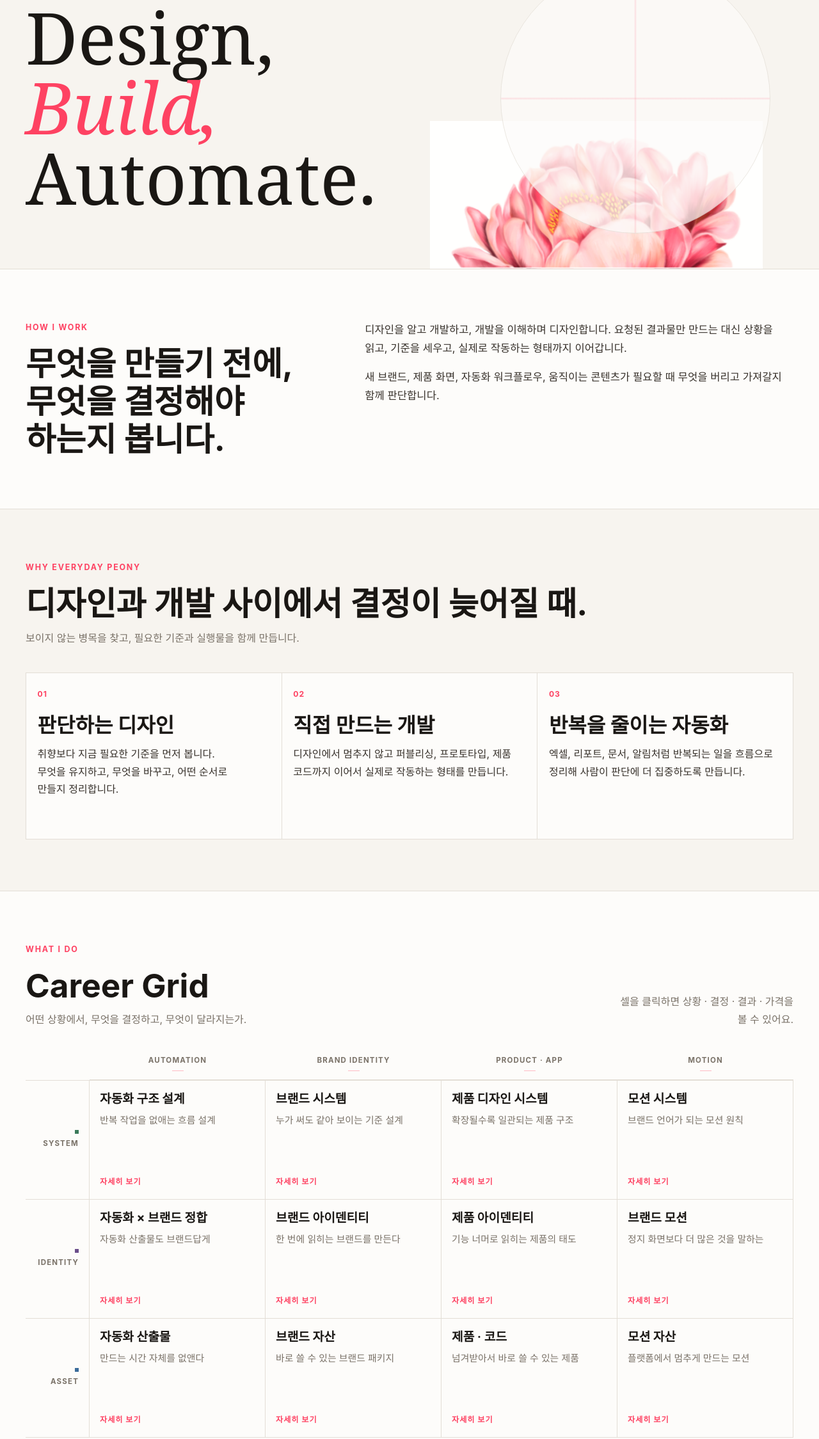
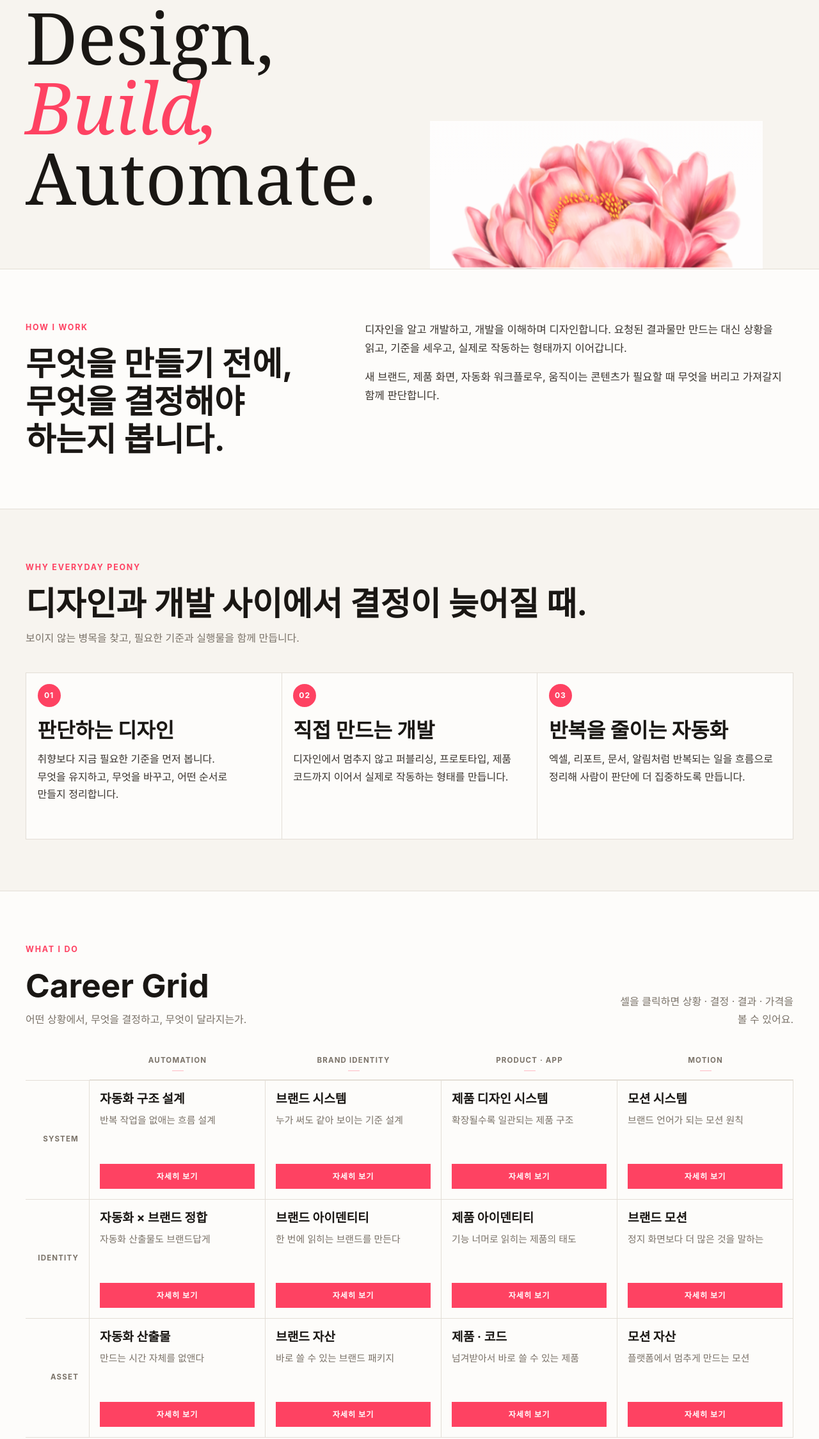
Before and after one commit to thePeony/peonyhome, a website: page index.html in a window 1280 px wide. Shown: the part 244-2493 px from the top of the page at 64% size. Drawn offline with Linux system fonts and the light colour scheme.

Commit message:
Refine hero image and reference styles

```diff
--- a/index.html
+++ b/index.html
@@ -50,7 +50,6 @@
             <em>Build,</em><br />
             Automate.
           </h1>
-          <img class="hero-peony" src="assets/peony-hero.png" alt="" aria-hidden="true" />
         </div>
       </section>
 
@@ -172,8 +171,8 @@
           <div>
             <p class="eyebrow">About</p>
             <h2 id="about-title">
-              1인 디자인 스튜디오,<br />
-              <em>매일피오니.</em>
+              1인 디자인 스튜디오<br />
+              <em>매일피오니</em>
             </h2>
             <div class="stats" aria-label="경력">
               <div>
@@ -300,9 +299,9 @@
 
     <script>
       const ROWS = [
-        { id: "system", label: "System", dotClass: "dot-sys", tagClass: "ptag-sys" },
-        { id: "identity", label: "Identity", dotClass: "dot-id", tagClass: "ptag-id" },
-        { id: "asset", label: "Asset", dotClass: "dot-ast", tagClass: "ptag-ast" }
+        { id: "system", label: "System", tagClass: "ptag-sys" },
+        { id: "identity", label: "Identity", tagClass: "ptag-id" },
+        { id: "asset", label: "Asset", tagClass: "ptag-ast" }
       ];
       const COLS = ["automation", "brand", "product", "motion"];
       const COL_LABELS = { automation: "Automation", brand: "Brand Identity", product: "Product · App", motion: "Motion" };
@@ -328,7 +327,7 @@
         rowEl.className = "grid-row";
         const yLabel = document.createElement("div");
         yLabel.className = "y-label";
-        yLabel.innerHTML = `<div class="y-label-inner"><span class="y-dot ${row.dotClass}"></span>${row.label}</div>`;
+        yLabel.innerHTML = `<div class="y-label-inner">${row.label}</div>`;
         rowEl.appendChild(yLabel);
         COLS.forEach((col) => {
           const key = `${row.id}-${col}`;
--- a/styles.css
+++ b/styles.css
@@ -112,35 +112,23 @@ a { color: inherit; }
 
 .hero-inner {
   position: relative;
+  z-index: 0;
 }
 
 .hero-inner::after {
   content: "";
   position: absolute;
-  right: 3%;
-  top: -18%;
-  width: min(36vw, 420px);
-  aspect-ratio: 1;
-  border: 1px solid var(--line);
-  border-radius: 50%;
-  background:
-    linear-gradient(90deg, transparent 49.5%, color-mix(in srgb, var(--accent) 20%, transparent) 50%, transparent 50.5%),
-    linear-gradient(0deg, transparent 49.5%, color-mix(in srgb, var(--accent) 20%, transparent) 50%, transparent 50.5%),
-    var(--paper);
-  opacity: 0.72;
-  z-index: -1;
-}
-
-.hero-peony {
-  position: absolute;
   right: clamp(-2rem, 4vw, 3rem);
   bottom: -5.5rem;
-  z-index: -1;
   width: min(45vw, 520px);
   min-width: 280px;
-  height: auto;
-  opacity: 0.92;
+  aspect-ratio: 556 / 247;
+  background:
+    linear-gradient(to bottom, color-mix(in srgb, var(--paper) 10%, transparent), transparent 42%),
+    url("assets/peony-hero.png") center / contain no-repeat;
+  opacity: 0.88;
   pointer-events: none;
+  z-index: 0;
 }
 
 .eyebrow {
@@ -169,6 +157,8 @@ button {
 }
 
 h1 {
+  position: relative;
+  z-index: 1;
   margin: 0;
   font-family: Georgia, "Times New Roman", serif;
   font-size: clamp(3.2rem, 9vw, 7rem);
@@ -325,7 +315,28 @@ h2 {
 
 .reason-card span,
 .reference-list span {
+  display: inline-flex;
+  align-items: center;
+  justify-content: center;
+  width: 2.25rem;
+  height: 2.25rem;
+  border-radius: 50%;
+  background: var(--accent);
+  color: #fff;
+  line-height: 1;
+}
+
+.reference-list span {
+  width: auto;
+  height: auto;
+  border-radius: 0;
+  background: transparent;
   color: var(--accent);
+  line-height: inherit;
+}
+
+.reason-card span,
+.reference-list span {
   font-size: 0.76rem;
   font-weight: 700;
   letter-spacing: 0.08em;
@@ -409,17 +420,6 @@ h2 {
   word-break: normal;
 }
 
-.y-dot {
-  display: block;
-  width: 6px;
-  height: 6px;
-  margin: 0 0 0.45rem auto;
-}
-
-.dot-sys { background: var(--system); }
-.dot-id { background: var(--identity); }
-.dot-ast { background: var(--asset); }
-
 .cell {
   display: flex;
   min-height: 185px;
@@ -458,11 +458,19 @@ h2 {
 }
 
 .cell-cta {
+  display: flex;
+  align-items: center;
+  justify-content: center;
   margin-top: auto;
-  color: var(--accent);
+  width: 100%;
+  min-height: 38px;
+  background: var(--accent);
+  color: #fff;
   font-size: 0.76rem;
   font-weight: 700;
   letter-spacing: 0.08em;
+  padding: 0.55rem 0.75rem;
+  text-align: center;
   text-transform: uppercase;
 }
 
@@ -546,7 +554,7 @@ h2 {
   display: grid;
   grid-template-columns: 150px minmax(220px, 0.65fr) minmax(0, 1fr);
   gap: 1.4rem;
-  align-items: baseline;
+  align-items: center;
   border-bottom: 1px solid var(--line);
   padding: 1rem 0;
 }
@@ -939,12 +947,6 @@ h2 {
   }
 
   .hero-inner::after {
-    width: 240px;
-    top: -2rem;
-    right: -4rem;
-  }
-
-  .hero-peony {
     right: -5rem;
     bottom: -3.6rem;
     width: 82vw;
```
